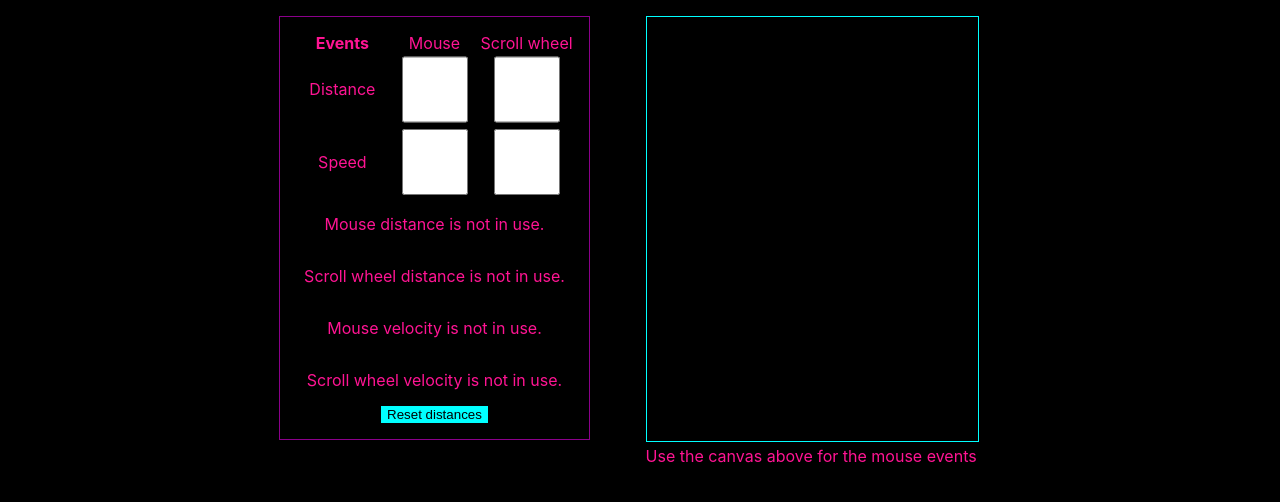
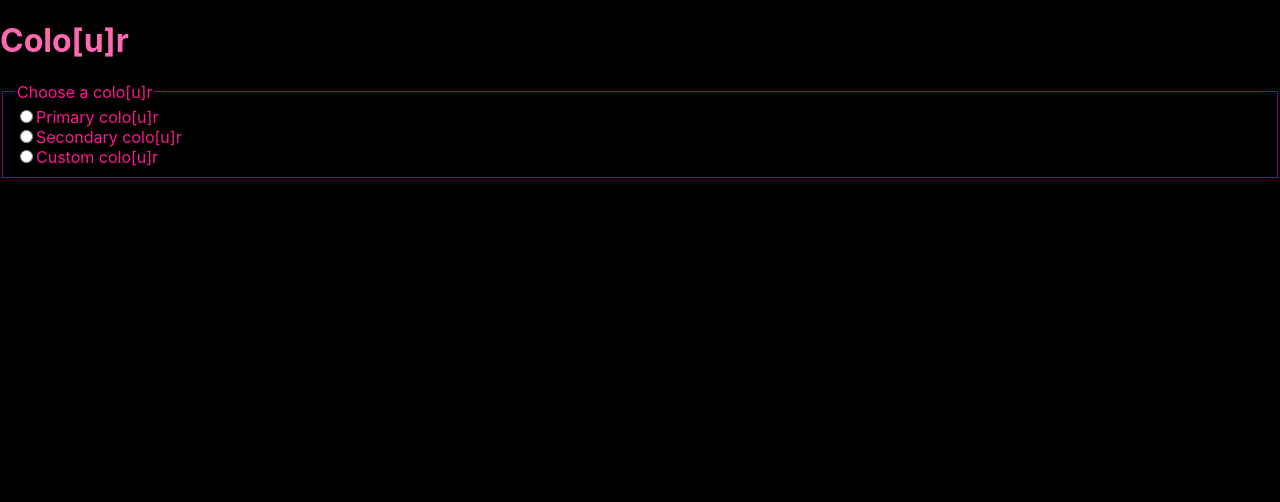
Before and after one commit to banaanihillo/tuni-gui-react, a React (Create React App) app: page / in a window 1280 px wide. Shown: the top 502 px of the page. Built offline with nearby package versions, Linux system fonts and the light colour scheme.

Commit message:
Added a color picker
Exercise 2-1, small:
Added a radio button for color selection,
including a primary and secondary color,
and a color picker for a custom color

```diff
--- a/src/App.css
+++ b/src/App.css
@@ -3,71 +3,13 @@ html {
     color: deeppink;
 }
 
-/*
-Make the checkbox "hit area" a bit bigger,
-since not all of the boxes actually have a label,
-due to the layout constraints
-*/
-input[type="checkbox"] {
-    display: block;
-    width: 5em;
-    height: 5em;
-}
-
-input:disabled {
-    background-color: gray;
-}
-
-main {
-    display: flex;
-    flex-flow: row nowrap;
-    justify-content: center;
-}
-
-main > section {
-    margin: 1em;
+fieldset {
     border: 1px solid darkmagenta;
 }
 
-figcaption {
-    text-align: center;
+input[type="color"] {
+    margin-left: 1em;
+    vertical-align: text-top;
 }
 
-canvas {
-    border: 1px solid cyan;
-    width: 100%;
-    height: 100%;
-}
-
-.mouse-checkbox-container {
-    display: grid;
-    grid-template-columns: repeat(3, 1fr);
-    align-items: center;
-    justify-items: center;
-}
-
-.mouse-information-container {
-    display: flex;
-    flex-flow: column nowrap;
-    align-items: center;
-}
-
-button {
-    background-color: cyan;
-    border: none;
-}
-
-/*
-Stack the checkbox container and the canvas north-to-south,
-to make the user interface usable for smaller screens,
-all the way down to widths of ~300px
-*/
-@media screen and (max-width: 550px) {
-    main {
-        flex-flow: column nowrap;
-    }
-}
-
-.mouse-container {
-    padding: 1em;
-}
+/**/
--- a/src/App.js
+++ b/src/App.js
@@ -1,223 +1,72 @@
-import React, {useState, useEffect} from "react"
+import React, {useState} from "react"
 import "./App.css"
 
 const App = () => {
-    const [mouseDistanceEnabled, toggleMouseDistance] = useState(false)
-    const [
-        scrollWheelDistanceEnabled,
-        toggleScrollWheelDistance
-    ] = useState(false)
-    const [mouseSpeedEnabled, toggleMouseSpeed] = useState(false)
-    const [
-        scrollWheelSpeedEnabled,
-        toggleScrollWheelSpeed
-    ] = useState(false)
-    const [mouseDistance, setMouseDistance] = useState({
-        x: 0,
-        y: 0
-    })
-    const [scrollWheelDistance, setScrollWheelDistance] = useState(0)
-    const [mouseSpeed, setMouseSpeed] = useState(0)
-    const [scrollWheelSpeed, setScrollWheelSpeed] = useState(0)
-    const [
-        previousCoordinates,
-        setPreviousCoordinates
-    ] = useState(null)
-    const [timeElapsed, setTimeElapsed] = useState(1)
-    const [timerOn, toggleTimer] = useState(true)
+    const [color, setColor] = useState("hotpink")
+    const [colorPickerOn, toggleColorPicker] = useState(false)
 
-    useEffect(() => {
-        if (timerOn) {
-            const timeoutIdentifier = setTimeout(() => {
-                setTimeElapsed(timeElapsed + 1)
-            }, 1000)
-            return () => {
-                clearTimeout(timeoutIdentifier)
-            }
-        }
-    },
-    [timeElapsed, timerOn])
-
-    const onMouseMove = (event) => {
-        toggleTimer(true)
-        if (previousCoordinates) {
-            setMouseDistance({
-                x: mouseDistance.x + Math.abs(
-                    previousCoordinates.x
-                    - event.clientX
-                ),
-                y: mouseDistance.y + Math.abs(
-                    previousCoordinates.y
-                    - event.clientY
-                )
-            })
-            setMouseSpeed(Math.floor(
-                (mouseDistance.x + mouseDistance.y)
-                / timeElapsed
-            ))
-        }
-        setPreviousCoordinates({
-            x: event.clientX,
-            y: event.clientY
-        })
+    const changeColor = (event) => {
+        setColor(event.target.value)
+        toggleColorPicker(false)
     }
-
-    const onWheel = (event) => {
-        setScrollWheelDistance((prevState) => {
-            return (prevState + Math.abs(event.deltaY))
-        })
-        setScrollWheelSpeed(Math.floor(
-            scrollWheelDistance / timeElapsed
-        ))
-    }
-
-    /*
-    The specification separates the listeners into four,
-    however, it does seem much more logical to group them together,
-    since velocity is directly related to distance,
-    essentially leading to two listeners - mousemove and wheel,
-    which are removed only when both speed and distance are disabled
-    */
-    const toggleListeners = (() => {
-        const canvasElement = document.querySelector("canvas")
-        if (!mouseDistanceEnabled && !mouseSpeedEnabled) {
-            canvasElement.removeEventListener("mousemove", onMouseMove)
-        }
-        if (!scrollWheelDistanceEnabled && !scrollWheelSpeedEnabled) {
-            canvasElement.removeEventListener("wheel", onWheel)
-        }
-    })
-
+    //
     return (
         <main>
-            <section className="mouse-container">
-                <article className="mouse-checkbox-container">
-                    {/*
-                    The labels in the example look kinda funky,
-                    almost makes one think of a table,
-                    which is not really the most preferable way -
-                    it would be better in terms of user experience,
-                    to instead give each checkbox a unique label,
-                    for easier access to the input;
-                    screen readers follow them consistently,
-                    and mouse/touch users have a larger area to target
-                    */}
-                    <label className="grid-label">
-                        <b> Events </b>
+            <h1 style={{color: color}}> Colo[u]r </h1>
+            <section>
+                <fieldset>
+                    <legend>
+                        Choose a colo[u]r
+                    </legend>
+                    <input
+                        type="radio"
+                        id="primary-color"
+                        value="deeppink"
+                        name="color"
+                        onClick={changeColor}
+                    />
+                    <label htmlFor="primary-color">
+                        Primary colo[u]r
                     </label>
-
-                    <label> Mouse </label>
-                    <label> Scroll wheel </label>
-                    <label htmlFor="mouse-distance"> Distance </label>
-
+                    <br />
                     <input
-                        type="checkbox"
-                        id="mouse-distance"
-                        value={mouseDistanceEnabled}
-                        onClick={() => {
-                            toggleMouseDistance(!mouseDistanceEnabled)
-                            toggleListeners()
+                        type="radio"
+                        id="secondary-color"
+                        value="magenta"
+                        name="color"
+                        onClick={changeColor}
+                    />
+                    <label htmlFor="secondary-color">
+                        Secondary colo[u]r
+                    </label>
+                    <br />
+                    <input
+                        type="radio"
+                        id="custom-color"
+                        name="color"
+                        value="cyan"
+                        onClick={(event) => {
+                            setColor(event.target.value)
+                            toggleColorPicker(true)
                         }}
                     />
-                    <input
-                        type="checkbox"
-                        id="scroll-wheel-distance"
-                        value={scrollWheelDistanceEnabled}
-                        onClick={() => {
-                            toggleScrollWheelDistance(
-                                !scrollWheelDistanceEnabled
-                            )
-                            toggleListeners()
-                        }}
-                    />
-
-                    <label htmlFor="mouse-speed"> Speed </label>
-                    <input
-                        type="checkbox"
-                        id="mouse-speed"
-                        value={mouseSpeedEnabled}
-                        onClick={() => {
-                            toggleMouseSpeed(!mouseSpeedEnabled)
-                            toggleListeners()
-                        }}
-                    />
-                    <input
-                        type="checkbox"
-                        id="scroll-wheel-speed"
-                        value={scrollWheelSpeedEnabled}
-                        onClick={() => {
-                            toggleScrollWheelSpeed(
-                                !scrollWheelSpeedEnabled
-                            )
-                            toggleListeners()
-                        }}
-                    />
-                </article>
-                <article className="mouse-information-container">
-                    {(mouseDistanceEnabled)
-                    ? <p>
-                        Mouse distance: {
-                            mouseDistance.x + mouseDistance.y
-                        }
-                    </p>
-                    : <p>
-                        Mouse distance is not in use.
-                    </p>
-                    }
-
-                    {(scrollWheelDistanceEnabled)
-                    ? <p>
-                        Scroll wheel distance: {scrollWheelDistance}
-                    </p>
-                    : <p>
-                        Scroll wheel distance is not in use.
-                    </p>
-                    }
-
-                    {(mouseSpeedEnabled)
-                    ? <p>
-                        Mouse velocity: {mouseSpeed}
-                    </p>
-                    : <p>
-                        Mouse velocity is not in use.
-                    </p>
-                    }
-
-                    {(scrollWheelSpeedEnabled)
-                    ? <p>
-                        Scroll wheel velocity: {scrollWheelSpeed}
-                    </p>
-                    : <p>
-                        Scroll wheel velocity is not in use.
-                    </p>
-                    }
-
-                    <button onClick={() => {
-                        setMouseSpeed(0)
-                        setMouseDistance({
-                            x: 0,
-                            y: 0
-                        })
-                        setScrollWheelSpeed(0)
-                        setScrollWheelDistance(0)
-                        setPreviousCoordinates(null)
-                        toggleTimer(false)
-                        setTimeElapsed(1)
-                    }}>
-                        Reset distances
-                    </button>
-                </article>
+                    <label htmlFor="custom-color">
+                        Custom colo[u]r
+                    </label>
+                    {colorPickerOn
+                        &&
+                        <input
+                            type="color"
+                            id="custom-color"
+                            value="#00FFFF"
+                            onInput={(event) => {
+                                setColor(event.target.value)
+                            }}
+                        />
+                    } {/* */}
+                </fieldset>
             </section>
-            <figure className="mouse-event-figure">
-                <canvas
-                    className="mouse-event-canvas"
-                    onMouseMove={onMouseMove}
-                    onWheel={onWheel}
-                ></canvas>
-                <figcaption>
-                    Use the canvas above for the mouse events
-                </figcaption>
-            </figure>
+            {/* */}
         </main>
     )
 }
```
